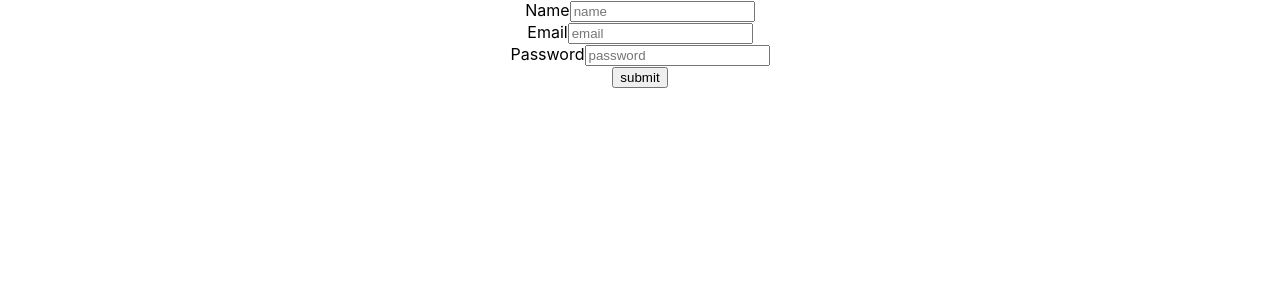
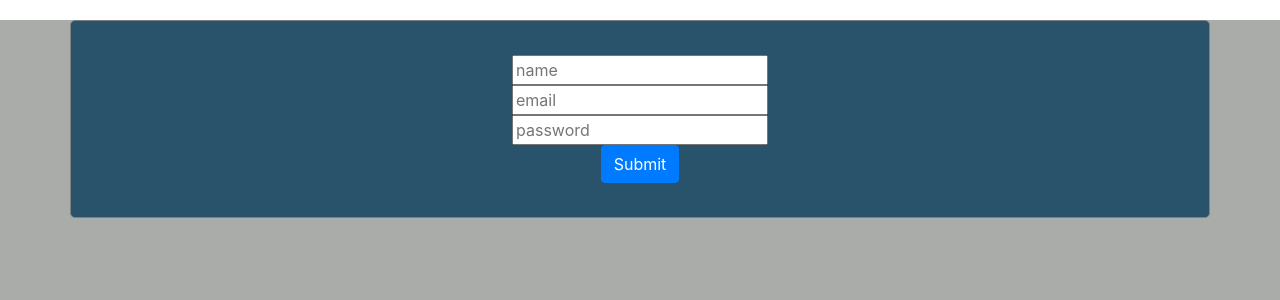
Before and after one commit to lcolsant/react-login, a React (Create React App) app: page / in a window 1280 px wide. Shown: the top 300 px of the page. Built offline with nearby package versions, Linux system fonts and the light colour scheme.

Commit message:
adding react-bootstrap

```diff
--- a/package.json
+++ b/package.json
@@ -3,7 +3,9 @@
   "version": "0.1.0",
   "private": true,
   "dependencies": {
+    "bootstrap": "^4.3.1",
     "react": "^16.8.6",
+    "react-bootstrap": "^1.0.0-beta.8",
     "react-dom": "^16.8.6",
     "react-scripts": "3.0.0"
   },
--- a/public/index.html
+++ b/public/index.html
@@ -6,6 +6,12 @@
     <meta name="viewport" content="width=device-width, initial-scale=1" />
     <meta name="theme-color" content="#000000" />
     <link rel="manifest" href="%PUBLIC_URL%/manifest.json" />
+    <link
+        rel="stylesheet"
+        href="https://maxcdn.bootstrapcdn.com/bootstrap/4.3.1/css/bootstrap.min.css"
+        integrity="sha384-ggOyR0iXCbMQv3Xipma34MD+dH/1fQ784/j6cY/iJTQUOhcWr7x9JvoRxT2MZw1T"
+        crossorigin="anonymous"
+    />
     <title>Loan App</title>
   </head>
   <body>
--- a/src/FormValidator.css
+++ b/src/FormValidator.css
@@ -1,3 +1,23 @@
+
+
+.wrapper {
+    height: 100vh;
+    width: 100vw;
+    background-color: #A9ACA9;
+}
+
+
+.formContainer {
+    border: 1px solid grey;
+    padding: 10px;
+    margin-top: 20px;
+    border-radius: 5px;
+    background-color: #28536B;
+    color: #A9ACA9;
+    /* width: 40%; */
+
+}
+
 .errorMsg {
 
     color:red;
--- a/src/FormValidator.js
+++ b/src/FormValidator.js
@@ -1,7 +1,10 @@
 import React, { Component } from 'react';
 import './FormValidator.css';
+import { Button, Container, Row, Col } from 'react-bootstrap';
 
-
+const emailRegex = new RegExp(
+    /^[a-zA-Z0-9.!#$%&’*+/=?^_`{|}~-]+@[a-zA-Z0-9-]+(?:\.[a-zA-Z0-9-]+)*$/
+  );
 
   class FormValidator extends Component{
 
@@ -62,7 +65,7 @@ import './FormValidator.css';
                     break;
                 }
             case 'email':
-                if(value.includes('@')){
+                if(emailRegex.test(value)){
                     formErrors.emailError = '';
                     console.log('in emailValidator+')
                     break;
@@ -120,9 +123,13 @@ import './FormValidator.css';
         const {formErrors} = this.state
 
         return(
-            <form onSubmit={this.handleSubmit} noValidate >
+            <Container className="wrapper" fluid={true}>
+                <Container className="formContainer">
+                    <Row>
+                        <Col>
+                            <form className="m-4" onSubmit={this.handleSubmit} noValidate >
                                 <div >
-                    <label htmlFor="Name">Name</label>
+                                    {/* <label htmlFor="Name">Name: </label> */}
                                     <input
                                         className={formErrors.nameError.length > 0 ? "error" : null}
                                         type="text"
@@ -134,7 +141,7 @@ import './FormValidator.css';
                                 </div>
                                 <div className='errorMsg'>{this.state.formErrors.nameError}</div>
                                 <div>
-                    <label htmlFor="Email">Email</label>
+                                    {/* <label htmlFor="Email">Email: </label> */}
                                     <input
                                         className={formErrors.emailError.length > 0 ? "error" : null}
                                         type="text"
@@ -147,7 +154,7 @@ import './FormValidator.css';
                                 </div>
                                 <div className='errorMsg'>{this.state.formErrors.emailError}</div>
                                 <div>
-                    <label htmlFor="Password">Password</label>
+                                    {/* <label htmlFor="Password">Password: </label> */}
                                     <input
                                         className={formErrors.passwordError.length > 0 ? "error" : null}
                                         type="password"
@@ -160,13 +167,13 @@ import './FormValidator.css';
                                 </div>
                                 <div className='errorMsg'>{this.state.formErrors.passwordError}</div>
                                 <div>
-                    <input
-                        type="submit"
-                        value="submit"
-                    />
+                                    <Button variant="primary" type="submit">Submit</Button>
                                 </div>
-
                             </form>
+                        </Col>
+                    </Row>
+                </Container>
+            </Container>
         );
     }
 }
```
Also changed, not shown: 1 other file (tests, documents, lock files or other folders). Lines whose indentation alone changed are shown as unchanged.
